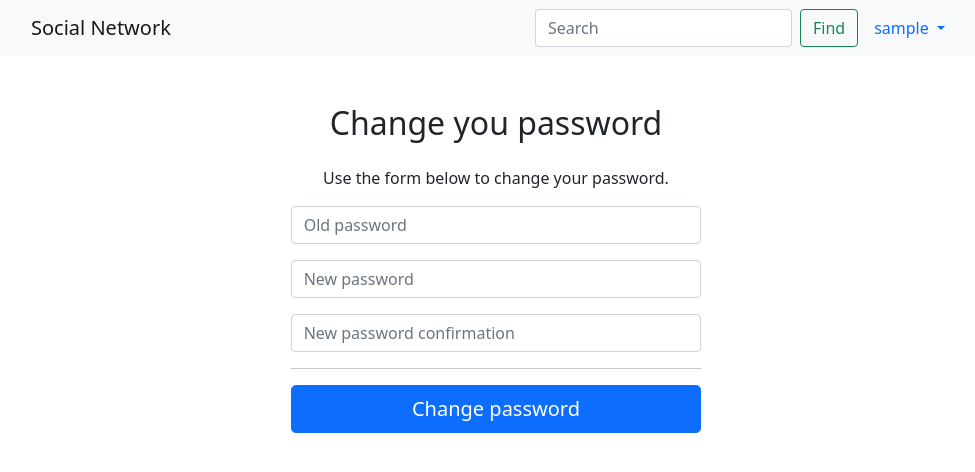
After one commit to UladzislauBaranau/social-network, a Django app: page /profiles/password_change/ in a window 1280 px wide. The commit adds this page. Shown: the top 472 px of the page, without its empty margins (144-1119 px from the left). Run offline with Django 3.2, Linux system fonts and the light colour scheme; the visitor is signed in with stand-in values (Sample User, id 1); some libraries are stand-ins or nearby versions.

Commit message:
Added a form for changing the password

```diff
--- a/socialnetwork/profiles/templates/navbar.html
+++ b/socialnetwork/profiles/templates/navbar.html
@@ -35,12 +35,12 @@
         <div class="modal-dialog">
           <div class="modal-content">
             <div class="modal-header">
-              <p class="fs-5 modal-title ml-5">{% translate 'Profile Security' %}</p>
+              <p class="fs-5 modal-title">{% translate 'Profile Security' %}</p>
               <button type="button" class="btn-close" data-bs-dismiss="modal" aria-label="Close"></button>
             </div>
             <div class="modal-body">
                 <div class="list-group">
-                  <a href="#" class="list-group-item list-group-item-action">{% translate 'Change password' %}</a>
+                  <a href="{% url 'password_change' %}" class="list-group-item list-group-item-action">{% translate 'Change password' %}</a>
                   <a href="{% url 'export_personal_data' %}" class="list-group-item list-group-item-action">{% translate 'Export your personal data' %}</a>
                   <a href="{% url 'remove_account' %}" class="list-group-item list-group-item-action">{% translate 'Remove account' %}</a>
                 </div>
--- /dev/null
+++ b/socialnetwork/profiles/templates/profiles/password_change.html
@@ -0,0 +1,36 @@
+{% extends 'base.html' %}
+{% load i18n %}
+
+{% block title %}
+{% translate 'Change password' %}
+{% endblock title%}
+
+{% block content %}
+<div class="row justify-content-center mt-5">
+  <div class="col-md-4 text-center">
+    <h1 class="h2 mb-4 fw-normal">{% translate 'Change you password' %}</h1>
+    <p>{% translate 'Use the form below to change your password' %}.</p>
+    <div class="form-group">
+      <form method="POST">
+        {% csrf_token %}
+        {% for field in form %}
+          <div class="mb-3">
+            <input type="password" class="form-control" name="{{ field.name }}" placeholder="{% translate field.label %}" required>
+          </div>
+        {% endfor %}
+        {% if form.errors %}
+          {% for field in form %}
+            {% for error in field.errors %}
+              <div class="text-danger text-start mb-2" role="alert">{{ error|escape }}</div>
+            {% endfor %}
+          {% endfor %}
+        {% endif %}
+        <hr class="my-3">
+        <div class="mb-3">
+          <button class="w-100 btn btn-lg btn-primary" type="submit">{% translate 'Change password' %}</button>
+        </div>
+      </form>
+    </div>
+  </div>
+</div>
+{% endblock content %}
--- a/socialnetwork/profiles/urls.py
+++ b/socialnetwork/profiles/urls.py
@@ -27,4 +27,12 @@ urlpatterns = [
     path('reset_password_complete/',
          auth_views.PasswordResetCompleteView.as_view(template_name='profiles/password_reset_complete.html'),
          name='password_reset_complete'),
+
+    path('password_change/',
+         auth_views.PasswordChangeView.as_view(template_name='profiles/password_change.html'),
+         name='password_change'),
+
+    path('password_change/done',
+         auth_views.PasswordResetDoneView.as_view(template_name='profiles/password_change_done.html'),
+         name='password_change_done'),
 ]
```
Also changed, not shown: socialnetwork/profiles/templates/profiles/password_change_done.html (added, +16 -0 lines).
